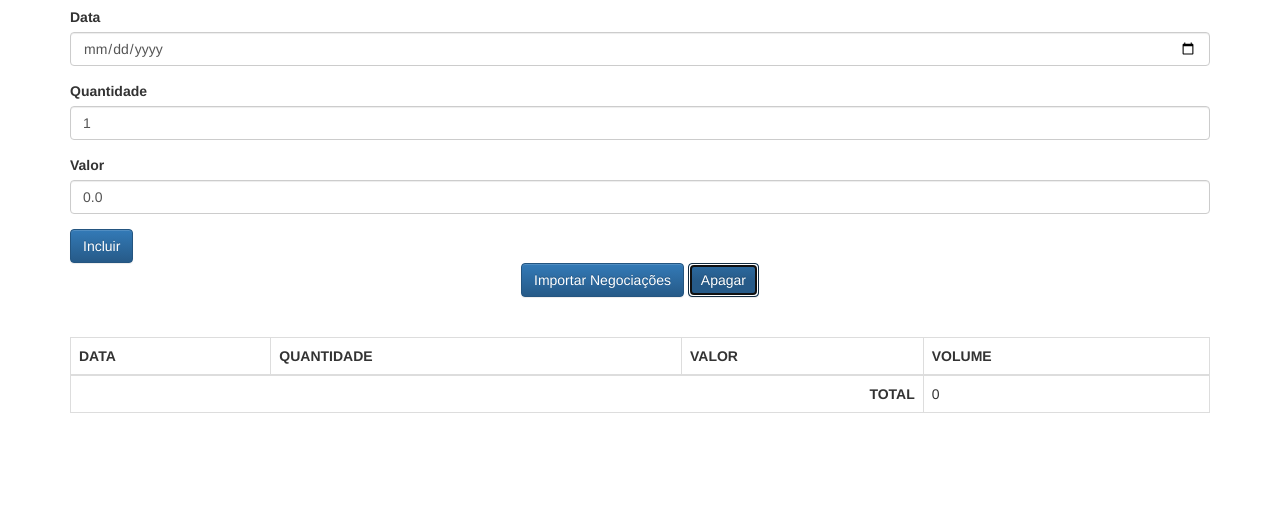
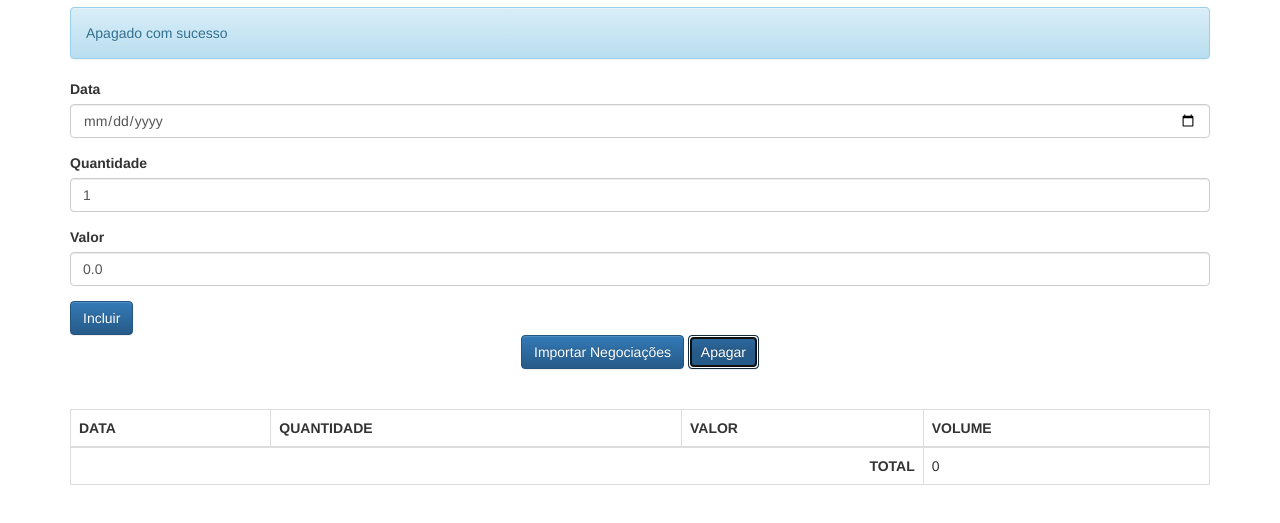
Before and after one commit to thiiluh/javascript-avancado, a plain HTML site: page aluraframe/client/index.html in a window 1280 px wide. Both pictures are taken after a click on the button "Apagar". Shown: the part 63-586 px from the top of the page. Drawn offline with Linux system fonts and the light colour scheme.

Commit message:
Apagando Negociacao

```diff
--- a/aluraframe/client/index.html
+++ b/aluraframe/client/index.html
@@ -48,7 +48,7 @@
       <button class="btn btn-primary text-center" type="button">
         Importar Negociações
       </button>
-      <button class="btn btn-primary text-center" type="button">
+      <button class="btn btn-primary text-center" type="button" onclick="controllerNegociacao.apaga()">
         Apagar
       </button>
     </div>
--- a/aluraframe/client/js/app/controllers/ControllerNegociacao.js
+++ b/aluraframe/client/js/app/controllers/ControllerNegociacao.js
@@ -36,4 +36,12 @@ class ControllerNegociacao {
     this._inputValor.value = 0.0;
     this._inputData.focus();
   }
+
+  apaga(){
+    this._listaNegociacoes.apaga();
+    this._negociacoesView.update(this._listaNegociacoes);
+    this._mensagem.texto ="Apagado com sucesso";
+    this._mensagemView.update(this._mensagem);
+
+  }
 }
--- a/aluraframe/client/js/app/models/ListaNegociacoes.js
+++ b/aluraframe/client/js/app/models/ListaNegociacoes.js
@@ -10,4 +10,8 @@ class ListaNegociacoes {
   get negociacoes() {
     return [].concat(this._negociacoes);
   }
+
+  apaga(negociacao){
+    this._negociacoes = [];
+  }
 }
```
